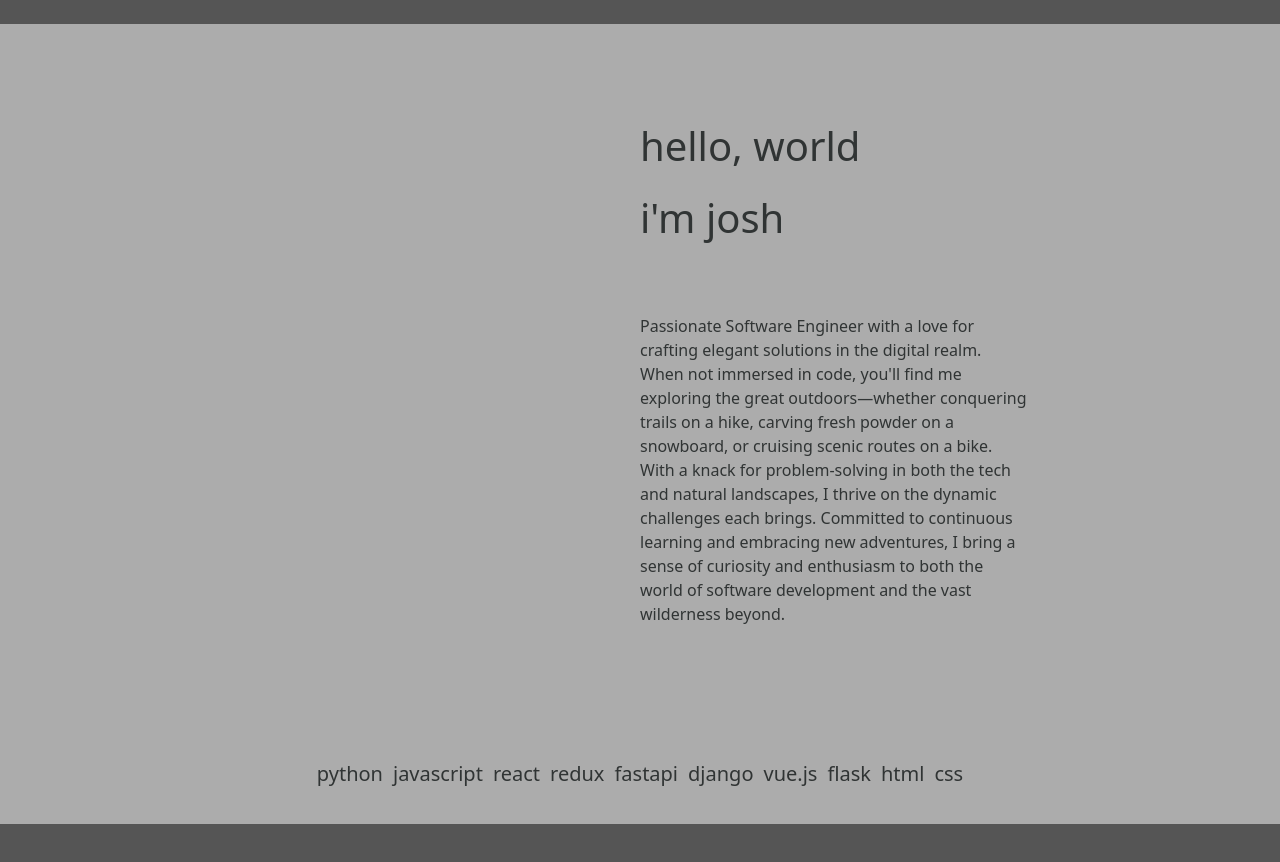
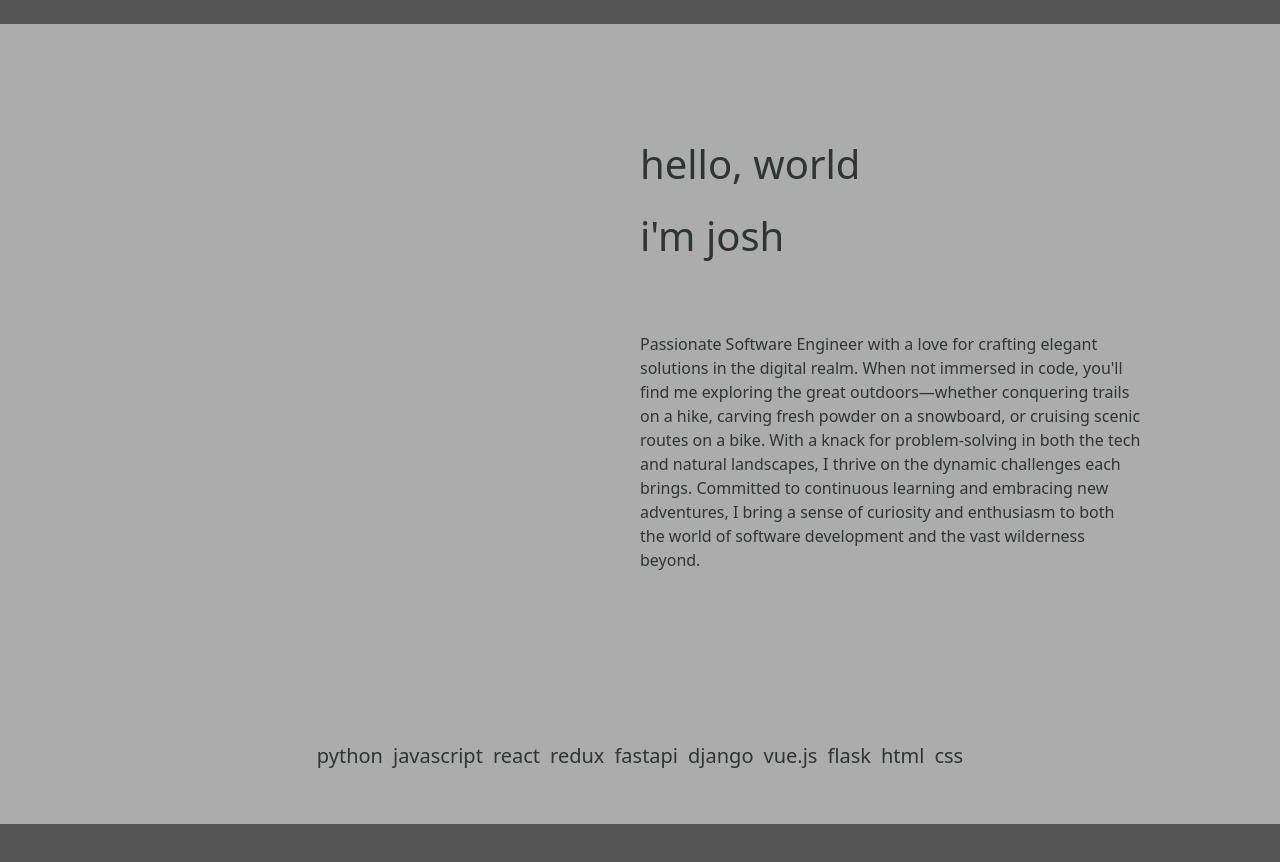
Before and after one commit to thejoshchow/thejoshchow-portfolio, a React (Create React App) app: page / in a window 1280 px wide. Shown: the part 840-1702 px from the top of the page. Built offline with nearby package versions, Linux system fonts and the light colour scheme.

Commit message:
changes padding for about me from static to dynamic

```diff
--- a/src/sections/About.jsx
+++ b/src/sections/About.jsx
@@ -7,7 +7,7 @@ const About = () => {
         <div className="col-12 col-lg-6 d-flex flex-column align-items-end"></div>
         <div
           className="col-12 col-lg-6 d-flex flex-column align-items-start"
-          style={{ paddingRight: "15rem" }}
+          style={{ paddingRight: "10%" }}
         >
           <h1>hello, world</h1>
           <h1 className="py-3">i'm josh</h1>
```
